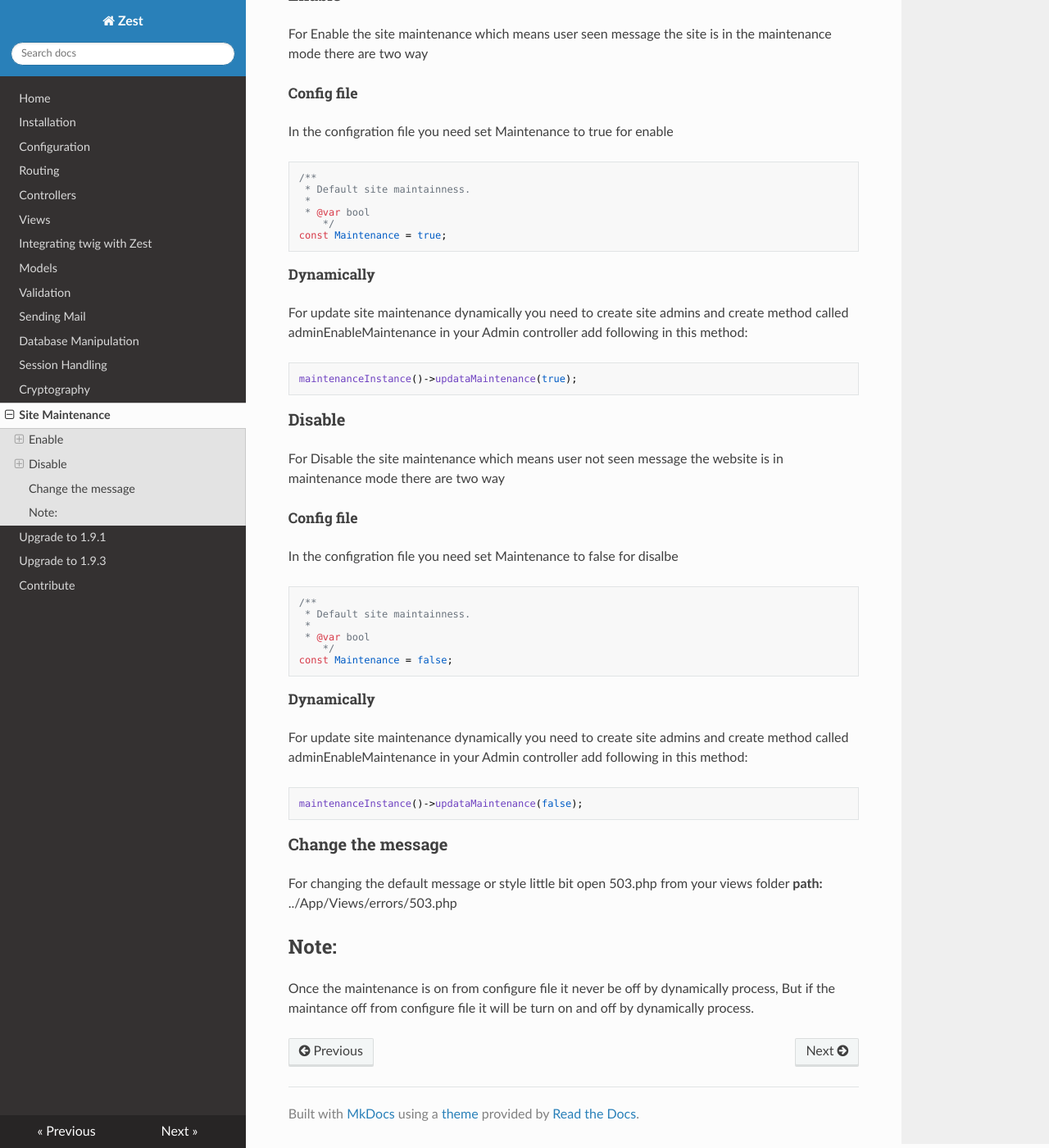
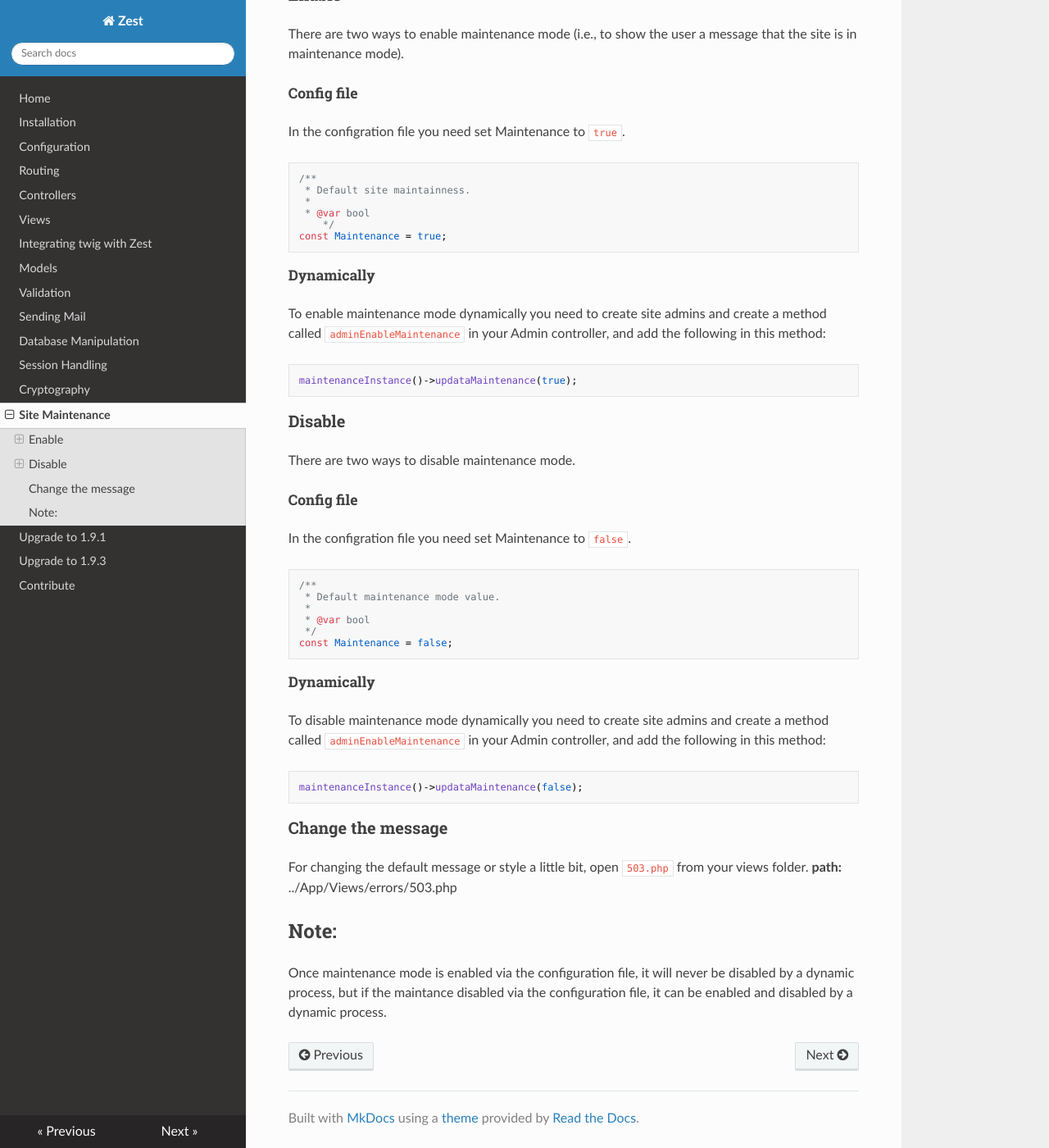
Before and after one commit to alphazframework/zest-docs-latest, an MkDocs documentation site: the page built from docs/maintenance.md, in a window 1280 px wide and 1400 px high, scrolled down 228 px. Shown: the whole window at 82% size. Built offline with MkDocs 1.6.1, drawn with Linux system fonts in a browser that asks for light colours; nearby versions of some CDN libraries; old or Windows-style settings are respelled for this version of MkDocs.

Commit message:
Various fixes.

````diff
--- a/docs/maintenance.md
+++ b/docs/maintenance.md
@@ -2,9 +2,9 @@ Site Maintenance library bundled with Zest Framework
 
 # Site Maintenance
 ### Enable
-For Enable the site maintenance which means user seen message the site is in the maintenance mode there are two way
+There are two ways to enable maintenance mode (i.e., to show the user a message that the site is in maintenance mode).
 ##### Config file
-In the configration file you need set Maintenance to true for enable
+In the configration file you need set Maintenance to `true`.
 ```php
 /**
  * Default site maintainness.
@@ -14,31 +14,30 @@ In the configration file you need set Maintenance to true for enable
 const Maintenance = true;
 ```
 ##### Dynamically
-For update site maintenance dynamically you need to create site admins and create method called adminEnableMaintenance in your Admin controller add following in this method:
+To enable maintenance mode dynamically you need to create site admins and create a method called `adminEnableMaintenance` in your Admin controller, and add the following in this method:
 ```php
 maintenanceInstance()->updataMaintenance(true);
 ```
 ### Disable
-For Disable the site maintenance which means user not seen message the website is in maintenance mode there are two way
+There are two ways to disable maintenance mode.
 ##### Config file
-In the configration file you need set Maintenance to false for disalbe
+In the configration file you need set Maintenance to `false`.
 ```php
 /**
- * Default site maintainness.
+ * Default maintenance mode value.
  *
  * @var bool
-    */
+ */
 const Maintenance = false;
 ```
 ##### Dynamically
-For update site maintenance dynamically you need to create site admins and create method called adminEnableMaintenance in your Admin controller add following in this method:
+To disable maintenance mode dynamically you need to create site admins and create a method called `adminEnableMaintenance` in your Admin controller, and add the following in this method:
 ```php
 maintenanceInstance()->updataMaintenance(false);
 ```
 ### Change the message
-For changing the default message or style little bit
-open 503.php from your views folder
+For changing the default message or style a little bit, open `503.php` from your views folder.
 **path:** ../App/Views/errors/503.php
 
 ## Note:
-Once the maintenance is on from configure file it never be off by dynamically process, But if the maintance off from configure file it will be turn on and off by dynamically process.
+Once maintenance mode is enabled via the configuration file, it will never be disabled by a dynamic process, but if the maintance disabled via the configuration file, it can be enabled and disabled by a dynamic process.
````
Also changed, not shown: docs/configuration.md (+2 -2 lines), docs/database.md (+2 -2 lines), docs/routing.md (+1 -1 lines), docs/cryptography.md (line endings or trailing spaces).
